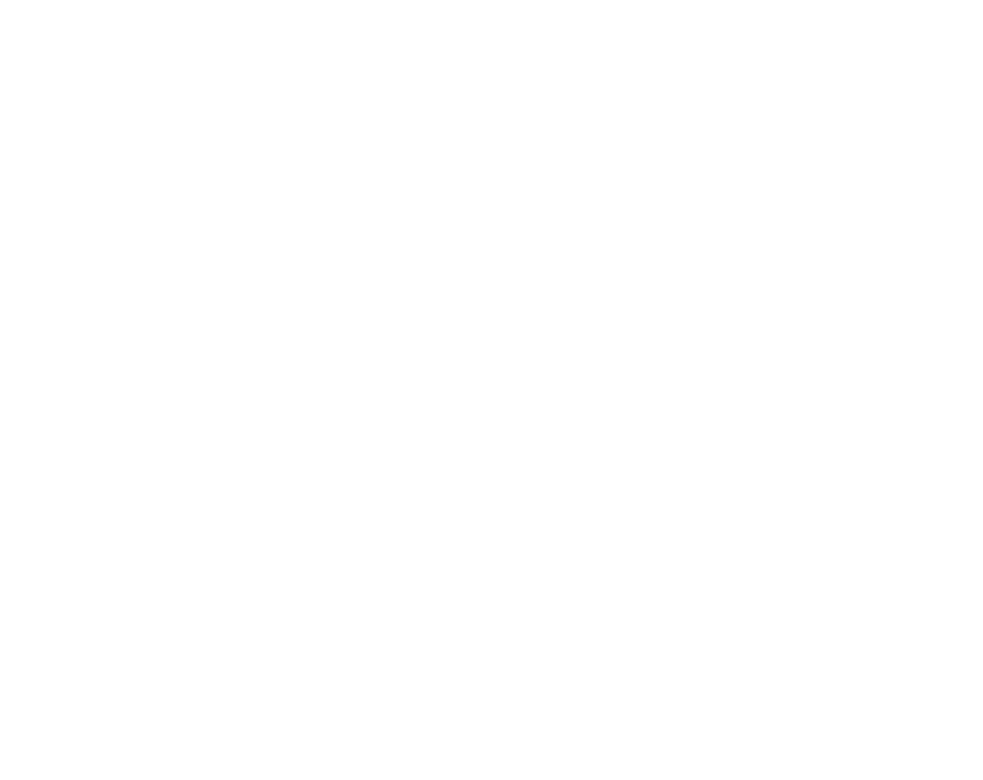
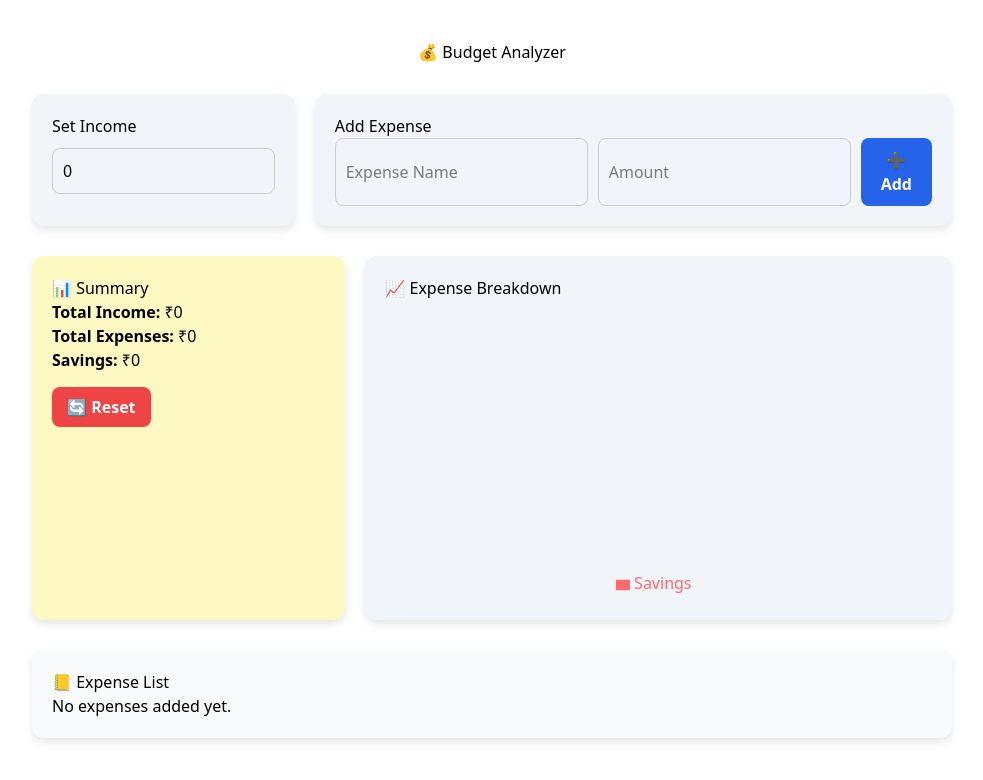
Before and after one commit to ItsGunesh/Hello-UPI, a React (Vite) app in the folder Frontend/: page /budget in a window 1280 px wide. Before the commit this address had no page. Shown: the top 780 px of the page, without its empty margins (148-1131 px from the left). Built offline with nearby package versions, Linux system fonts and the light colour scheme; a web font is replaced by a local one.

Commit message:
added budget analyzer

```diff
--- a/Frontend/components/Dashboard.jsx
+++ b/Frontend/components/Dashboard.jsx
@@ -1,4 +1,5 @@
 import React, { useState } from 'react'
+import { Link } from "react-router-dom"   // ✅ add this
 import Navigator from '../components/Navigator/Navigator.jsx'
 import QuickAction from '../components/QuickAction/QuickAction.jsx'
 import Balance from '../components/Balance/Balance.jsx'
@@ -43,6 +44,16 @@
           <div className="mx-[10%] grid grid-cols-3">
             <div className="col-span-2">
               <QuickAction />
+
+              {/* ✅ Budget Analyzer Button */}
+              <div className="mt-6">
+                <Link
+                  to="/budget"
+                  className="bg-blue-600 text-white px-4 py-2 rounded-lg shadow hover:bg-blue-700 transition"
+                >
+                  Open Budget Analyzer
+                </Link>
+              </div>
             </div>
             <div className="w-full h-full pr-10 pb-10">
               <Agent />
@@ -55,8 +66,6 @@
           <Footer />
         </footer>
       </div>
-
-
     </>
   )
 }
--- a/Frontend/package.json
+++ b/Frontend/package.json
@@ -19,7 +19,8 @@
     "react": "^19.1.1",
     "react-dom": "^19.1.1",
     "react-router-dom": "^7.8.1",
-    "react-speech-recognition": "^4.0.1"
+    "react-speech-recognition": "^4.0.1",
+    "recharts": "^3.1.2"
   },
   "devDependencies": {
     "@eslint/js": "^9.33.0",
--- a/Frontend/src/App.jsx
+++ b/Frontend/src/App.jsx
@@ -1,29 +1,26 @@
-import { useState } from "react";
+import { BrowserRouter, Routes, Route } from "react-router-dom";
 import Dashboard from "../components/Dashboard.jsx";
-import { BrowserRouter, Routes, Route } from "react-router-dom";
 import TransactionIndex from "../components/Tranactions/TransactionIndex.jsx";
-
-// Import new components
 import ChatBox from "../components/ChatBox/ChatBox.jsx";
 import VoiceHandler from "../components/VoiceHandler.jsx";
 import ContactsIndex from "../components/Contacts/ContactsIndex.jsx";
 import PinModal from "../components/PinModal.jsx";
-
+import Budget from "./Pages/Budget.jsx";
 function App() {
-
   return (
-    <>
     <BrowserRouter>
       <Routes>
         <Route path="/dashboard" element={<Dashboard />} />
         <Route path="/" element={<Dashboard />} />
-            <Route path="/transactions" element={<TransactionIndex/>}/>
-            <Route path="/contacts" element={<ContactsIndex/>}/>
-            <Route path="/pin" element={<PinModal/>}/>
+        <Route path="/transactions" element={<TransactionIndex />} />
+        <Route path="/contacts" element={<ContactsIndex />} />
+        <Route path="/pin" element={<PinModal />} />
+        <Route path="/budget" element={<Budget />} />
+
+
       </Routes>
     </BrowserRouter>
-    </>
-  )
+  );
 }
 
 export default App;
--- /dev/null
+++ b/Frontend/src/Layout.jsx
@@ -0,0 +1,24 @@
+import React from "react";
+import { Link } from "react-router-dom";
+
+export default function Layout({ children }) {
+  return (
+    <div className="flex h-screen">
+      {/* Sidebar */}
+      <div className="w-64 bg-gray-800 text-white p-4 flex flex-col">
+        <h2 className="text-2xl font-bold mb-6">StudyZone</h2>
+        <nav className="flex flex-col gap-4">
+          <Link to="/" className="hover:text-blue-400">🏠 Home</Link>
+          <Link to="/budget" className="hover:text-blue-400">💰 Budget Analyzer</Link>
+          <Link to="/tasks" className="hover:text-blue-400">✅ Tasks</Link>
+          <Link to="/notes" className="hover:text-blue-400">📝 Notes</Link>
+        </nav>
+      </div>
+
+      {/* Main Content */}
+      <div className="flex-1 p-6 bg-gray-100 overflow-auto">
+        {children}
+      </div>
+    </div>
+  );
+}
--- /dev/null
+++ b/Frontend/src/Pages/Budget.jsx
@@ -0,0 +1,232 @@
+import React, { useState } from "react";
+import {
+  PieChart,
+  Pie,
+  Cell,
+  Tooltip,
+  Legend,
+  ResponsiveContainer,
+} from "recharts";
+
+export default function Budget() {
+  const [income, setIncome] = useState(0);
+  const [expenses, setExpenses] = useState([]);
+  const [expenseName, setExpenseName] = useState("");
+  const [expenseAmount, setExpenseAmount] = useState("");
+
+  const COLORS = ["#FF6B6B", "#4ECDC4", "#45B7D1", "#FFD93D", "#6A4C93"];
+
+  const totalExpenses = expenses.reduce((acc, exp) => acc + exp.amount, 0);
+  const savings = income - totalExpenses;
+
+  const chartData = [
+    ...expenses.map((exp) => ({ name: exp.name, value: exp.amount })),
+    { name: "Savings", value: savings > 0 ? savings : 0 },
+  ];
+
+  const handleAddExpense = () => {
+    if (!expenseName || !expenseAmount) return;
+    setExpenses([
+      ...expenses,
+      { name: expenseName, amount: parseFloat(expenseAmount) },
+    ]);
+    setExpenseName("");
+    setExpenseAmount("");
+  };
+
+  const handleReset = () => {
+    setIncome(0);
+    setExpenses([]);
+  };
+
+  return (
+    <div style={{ padding: "40px", maxWidth: "1000px", margin: "0 auto" }}>
+      <h1 style={{ textAlign: "center", marginBottom: "30px" }}>
+        💰 Budget Analyzer
+      </h1>
+
+      {/* Income Section */}
+      <div
+        style={{
+          display: "flex",
+          justifyContent: "space-between",
+          marginBottom: "20px",
+          gap: "20px",
+        }}
+      >
+        <div
+          style={{
+            flex: 1,
+            padding: "20px",
+            background: "#f1f5f9",
+            borderRadius: "12px",
+            boxShadow: "0px 4px 8px rgba(0,0,0,0.1)",
+          }}
+        >
+          <h3>Set Income</h3>
+          <input
+            type="number"
+            value={income}
+            onChange={(e) => setIncome(parseFloat(e.target.value))}
+            style={{
+              width: "100%",
+              padding: "10px",
+              marginTop: "10px",
+              borderRadius: "8px",
+              border: "1px solid #ccc",
+            }}
+          />
+        </div>
+
+        {/* Add Expense */}
+        <div
+          style={{
+            flex: 2,
+            padding: "20px",
+            background: "#f1f5f9",
+            borderRadius: "12px",
+            boxShadow: "0px 4px 8px rgba(0,0,0,0.1)",
+          }}
+        >
+          <h3>Add Expense</h3>
+          <div style={{ display: "flex", gap: "10px" }}>
+            <input
+              type="text"
+              placeholder="Expense Name"
+              value={expenseName}
+              onChange={(e) => setExpenseName(e.target.value)}
+              style={{
+                flex: 2,
+                padding: "10px",
+                borderRadius: "8px",
+                border: "1px solid #ccc",
+              }}
+            />
+            <input
+              type="number"
+              placeholder="Amount"
+              value={expenseAmount}
+              onChange={(e) => setExpenseAmount(e.target.value)}
+              style={{
+                flex: 1,
+                padding: "10px",
+                borderRadius: "8px",
+                border: "1px solid #ccc",
+              }}
+            />
+            <button
+              onClick={handleAddExpense}
+              style={{
+                padding: "10px 20px",
+                borderRadius: "8px",
+                border: "none",
+                background: "#2563eb",
+                color: "white",
+                fontWeight: "bold",
+              }}
+            >
+              ➕ Add
+            </button>
+          </div>
+        </div>
+      </div>
+
+      {/* Summary + Chart */}
+      <div style={{ display: "flex", gap: "20px", marginTop: "30px" }}>
+        {/* Summary Card */}
+        <div
+          style={{
+            flex: 1,
+            padding: "20px",
+            background: "#fef9c3",
+            borderRadius: "12px",
+            boxShadow: "0px 4px 8px rgba(0,0,0,0.1)",
+          }}
+        >
+          <h3>📊 Summary</h3>
+          <p><strong>Total Income:</strong> ₹{income}</p>
+          <p><strong>Total Expenses:</strong> ₹{totalExpenses}</p>
+          <p><strong>Savings:</strong> ₹{savings}</p>
+
+          <button
+            onClick={handleReset}
+            style={{
+              marginTop: "15px",
+              padding: "8px 15px",
+              borderRadius: "8px",
+              border: "none",
+              background: "#ef4444",
+              color: "white",
+              fontWeight: "bold",
+            }}
+          >
+            🔄 Reset
+          </button>
+        </div>
+
+        {/* Chart Card */}
+        <div
+          style={{
+            flex: 2,
+            padding: "20px",
+            background: "#f1f5f9",
+            borderRadius: "12px",
+            boxShadow: "0px 4px 8px rgba(0,0,0,0.1)",
+          }}
+        >
+          <h3>📈 Expense Breakdown</h3>
+          <div style={{ width: "100%", height: 300 }}>
+            <ResponsiveContainer>
+              <PieChart>
+                <Pie
+                  data={chartData}
+                  dataKey="value"
+                  nameKey="name"
+                  cx="50%"
+                  cy="50%"
+                  outerRadius={100}
+                  label
+                >
+                  {chartData.map((entry, index) => (
+                    <Cell
+                      key={index}
+                      fill={COLORS[index % COLORS.length]}
+                      stroke="white"
+                      strokeWidth={2}
+                    />
+                  ))}
+                </Pie>
+                <Tooltip />
+                <Legend />
+              </PieChart>
+            </ResponsiveContainer>
+          </div>
+        </div>
+      </div>
+
+      {/* Expense List */}
+      <div
+        style={{
+          marginTop: "30px",
+          padding: "20px",
+          background: "#f9fafb",
+          borderRadius: "12px",
+          boxShadow: "0px 4px 8px rgba(0,0,0,0.1)",
+        }}
+      >
+        <h3>📒 Expense List</h3>
+        {expenses.length === 0 ? (
+          <p>No expenses added yet.</p>
+        ) : (
+          <ul>
+            {expenses.map((exp, index) => (
+              <li key={index}>
+                {exp.name} - ₹{exp.amount}
+              </li>
+            ))}
+          </ul>
+        )}
+      </div>
+    </div>
+  );
+}
--- /dev/null
+++ b/package.json
@@ -0,0 +1,5 @@
+{
+  "dependencies": {
+    "react-router-dom": "^7.8.2"
+  }
+}
```
Also changed, not shown: 2 other files (tests, documents, lock files or other folders). Lines whose indentation alone changed are shown as unchanged.
